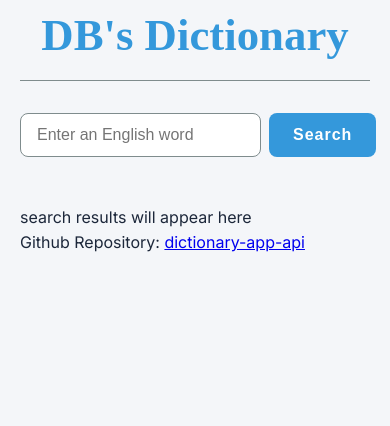
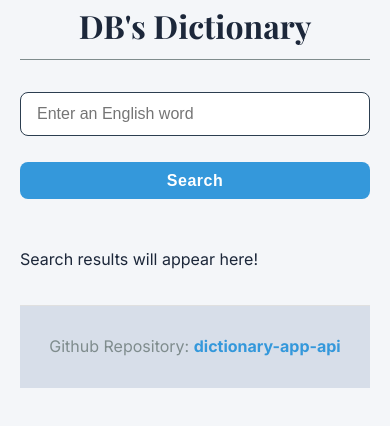
Before and after one commit to dblackman21/dictionary-app-api, a website: page public/index.html in a window 390 px wide. Drawn offline with nearby package versions, Linux system fonts and the light colour scheme; a web font is replaced by a local one.

Commit message:
final styling

```diff
--- a/public/index.html
+++ b/public/index.html
@@ -20,7 +20,7 @@
             </form>
 
             <div id="results-container">
-                <p>search results will appear here</p>
+                <p>Search results will appear here!</p>
             </div>
         </main>
 
--- a/public/styles.css
+++ b/public/styles.css
@@ -1,4 +1,5 @@
 @import url('https://fonts.googleapis.com/css2?family=Inter:wght@400;700&display=swap');
+@import url('https://fonts.googleapis.com/css2?family=Lora:ital,wght@0,400..700;1,400..700&family=Playfair+Display:ital,wght@0,400..900;1,400..900&display=swap');
 
 
 
@@ -8,6 +9,7 @@
     --clr-surface: #ffffff;    /* White for cards/containers */
     --clr-text-primary: #1c273a; /* Deep charcoal for high contrast */
     --clr-text-secondary: #7f8c8d; /* Muted grey for phonetics/subtitles */
+    --clr-text-header: #2c3e50; /* Darker shade for headings */
     --clr-accent: #3498db;     /* Vibrant blue for links/buttons */
     --clr-shadow: rgba(0, 0, 0, 0.1); /* Subtle shadow color */
 
@@ -51,7 +53,7 @@ h1 {
     font-family: var(--font-heading);
     font-size: 2.8rem;
     margin-bottom: 2rem;
-    color: var(--clr-accent);
+    color: var(--clr-text-primary);
     text-align: center;
     border-bottom: 1px solid var(--clr-text-secondary);
     padding-bottom: 0.5rem;
@@ -67,7 +69,7 @@ h1 {
     flex-grow: 1;
     padding: 0.75rem 1rem;
     font-size: 1rem;
-    border: 1px solid var(--clr-text-secondary);
+    border: 1px solid var(--clr-text-header);
     border-radius: 8px;
     transition: border-color 0.5s;
 }
@@ -80,9 +82,10 @@ h1 {
 }
 
 button[type="submit"] {
-    padding: 0.75rem 1.5rem;
+    padding: 0.6rem 1.2rem;
+    margin-top: 1rem;
     font-size: 1rem;
-    letter-spacing: 1px;
+    letter-spacing: 0.5px;
     background-color: var(--clr-accent);
     color: white;
     border: none;
@@ -144,3 +147,75 @@ definitions-list li {
 .definitions-list li:last-child {
     margin-bottom: 0;
 }
+
+/* error messages */
+
+.error, .loading-message {
+    text-align: center;
+    padding: 1rem;
+    border-radius: 8px;
+    font-size: 1.2rem;
+    margin-top: 1rem;
+}
+
+.error {
+    background-color: #ffe6e6;
+    color: #cc0000;
+    border: 5px solid #cc0000;
+}
+
+.loading-message {
+    background-color: #e6f2ff;
+    color: #0059b3;
+    border: 5px solid #0059b3;
+}
+
+/* Footer styles */
+
+footer {
+    display: block;
+    background-color: #D7DEE9;
+    color: var(--clr-text-secondary);
+    text-align: center;
+    padding: 1.5rem 0;
+    border-top: 1px solid #e0e0e0;
+    margin-top: 2rem;
+}
+
+footer p {
+    margin: 0.25rem 0;
+}
+
+footer a {
+    color: var(--clr-accent);
+    text-decoration: none;
+    font-weight: bold;
+}
+
+footer a:hover {
+    text-decoration: underline;
+}
+
+/* Responsive Design */
+
+@media (max-width: 650px) {
+    .container {
+        margin: 1rem auto;
+        width: 95%;
+        border-radius: 0;
+        padding: 1.5rem;
+    }
+
+    h1 {
+        font-size: 2rem;
+    }
+
+    #search-form {
+        flex-direction: column;
+        gap: 10px;
+    }
+
+    button[type="submit"] {
+        width: 100%;
+    }
+}
```
